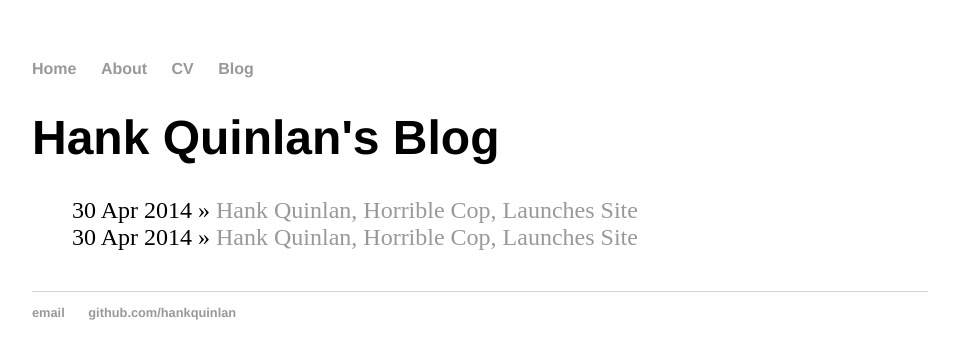
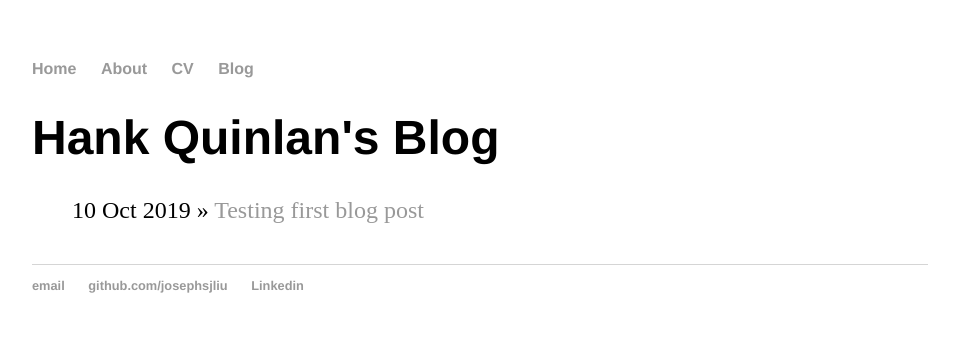
Before and after one commit to josephsjliu/josephsjliu.github.io, a Jekyll site: the page built from blog/index.html, in a window 1280 px wide. Shown: the top 359 px of the page, without its empty margins (160-1119 px from the left). Built offline with Jekyll 4.4.1, drawn with Linux system fonts in a browser that asks for light colours.

Commit message:
Updated personal information

```diff
--- a/_layouts/default.html
+++ b/_layouts/default.html
@@ -21,8 +21,9 @@
 			</div><!-- /.container -->
 			<footer>
 	    		<ul>
-	        		<li><a href="mailto:hankquinlanhub@gmail.com">email</a></li>
-	        		<li><a href="https://github.com/hankquinlan">github.com/hankquinlan</a></li>
+	        		<li><a href="mailto:josephsjliu@gmail.com">email</a></li>
+	        		<li><a href="https://github.com/josephsjliu">github.com/josephsjliu</a></li>
+					<li><a href="https://linkedin.com/in/josephsjliu">Linkedin</a></li>
 				</ul>
 			</footer>
 		</body>
--- a/_posts/2019-10-10-test.md
+++ b/_posts/2019-10-10-test.md
@@ -1,7 +1,7 @@
 ---
 layout: post
-title: "Hank Quinlan, Horrible Cop, Launches Site"
-date: 2014-04-30
+title: "Testing first blog post"
+date: 2019-10-10
 ---
 
-test
+test post please ignore
--- a/index.html
+++ b/index.html
@@ -1,8 +1,8 @@
 ---
 layout: default
-title: Hank Quinlan, Horrible Cop
+title: Home
 ---
 <div class="blurb">
-	<h1>Hi there, I'm Hank Quinlan!</h1>
-	<p>I'm best known as the horrible cop from <em>A Touch of Evil</em> Don't trust me. <a href="/about">Read more about my life...</a></p>
+	<h1>Hi there, I'm Joseph Liu</h1>
+	<p>I'm currently a MBA student at the Chinese University of Hong Kong</p>
 </div><!-- /.blurb -->
```
Also changed, not shown: _posts/2014-04-30-hank-quinlan-site-launched.md (deleted, +0 -7 lines).
